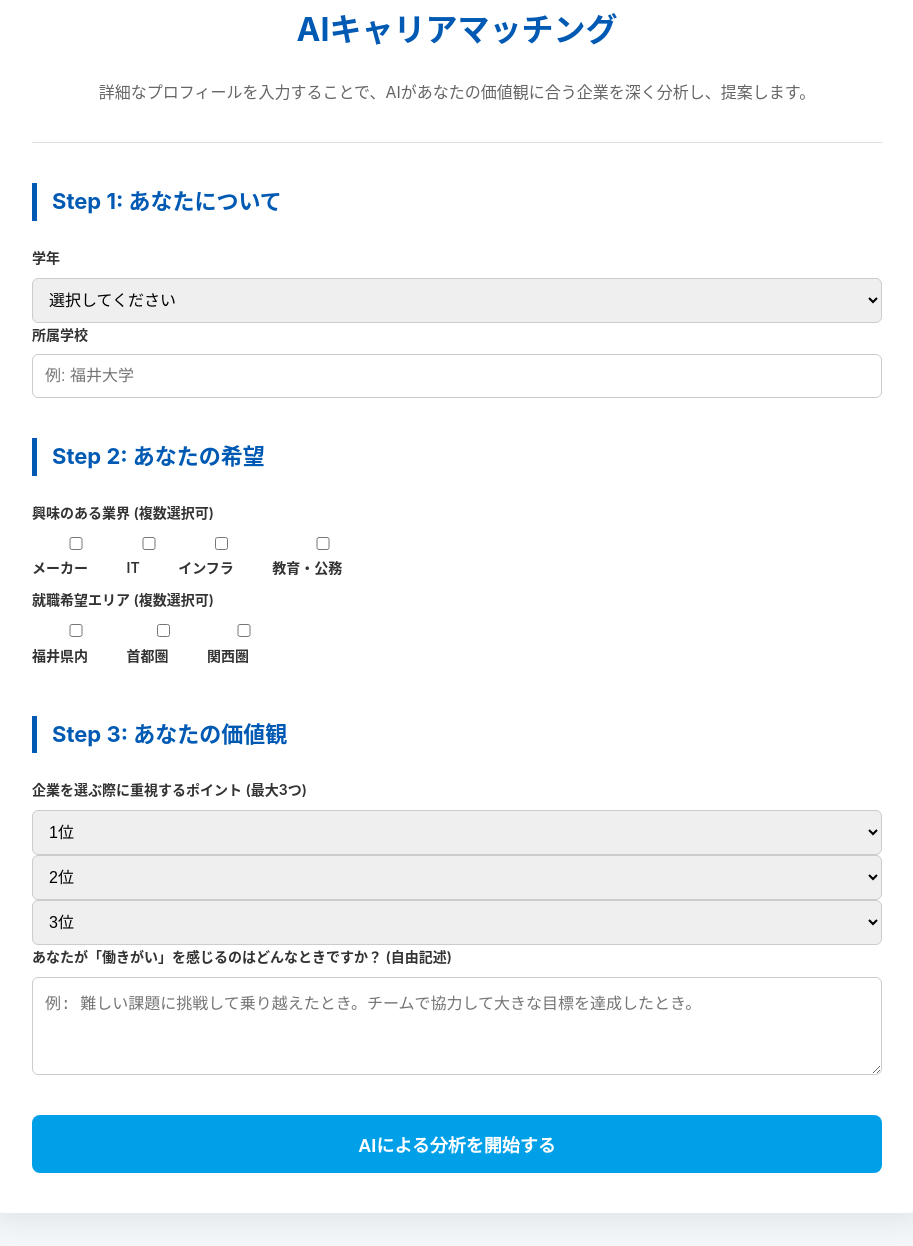
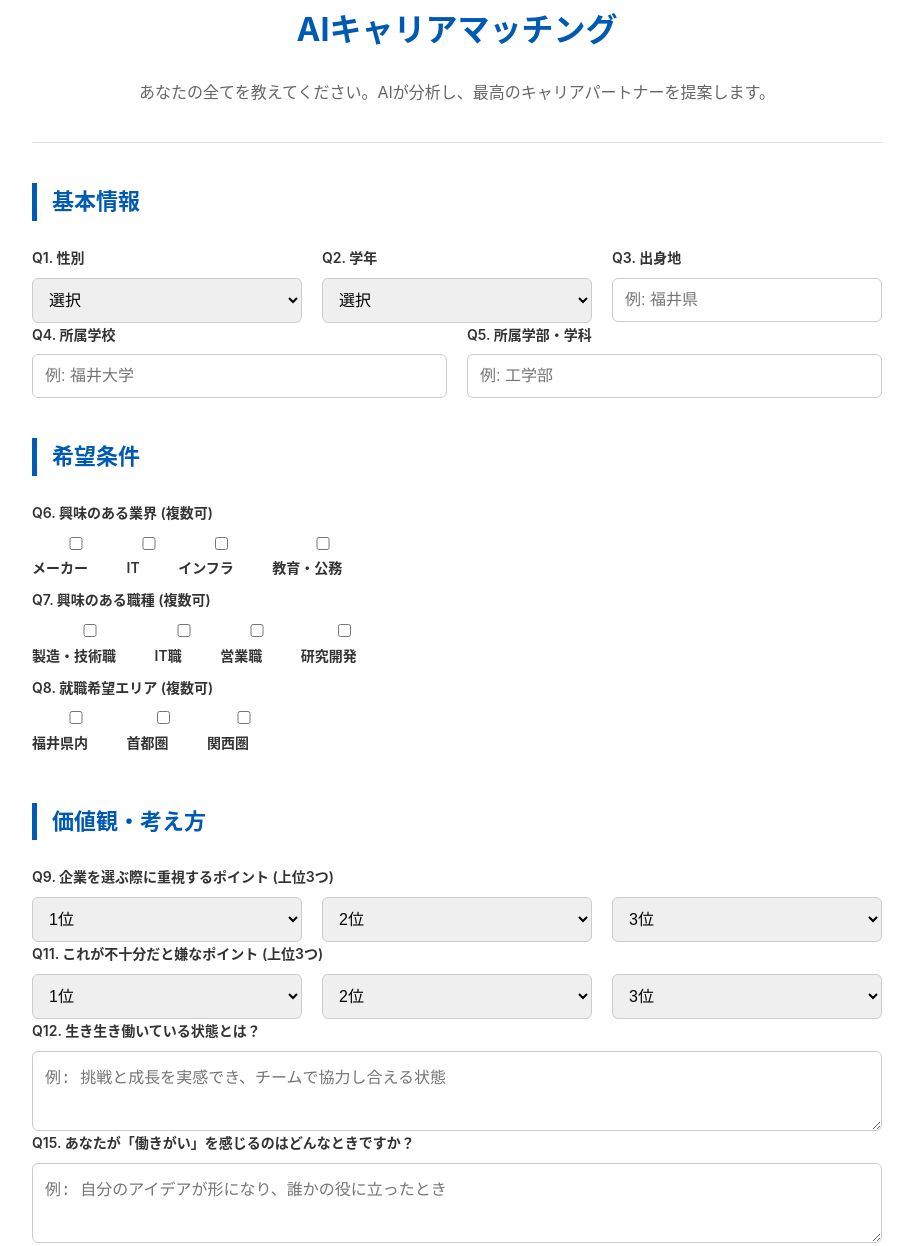
Before and after one commit to NSDKIT/matching_company, a plain HTML site: page index.html in a window 1280 px wide. Shown: the part 78-1324 px from the top of the page, without its empty margins (183-1096 px from the left). Drawn offline with Linux system fonts and the light colour scheme.

Commit message:
Update index.html

```diff
--- a/index.html
+++ b/index.html
@@ -8,63 +8,49 @@
 </head>
 <body>
     <div class="container">
-        <div class="header">
+        <header class="header">
             <h1>AIキャリアマッチング</h1>
-            <p>詳細なプロフィールを入力することで、AIがあなたの価値観に合う企業を深く分析し、提案します。</p>
-        </div>
+            <p>あなたの全てを教えてください。AIが分析し、最高のキャリアパートナーを提案します。</p>
+        </header>
 
         <form id="profile-form">
             <!-- 基本情報 -->
-            <div class="form-section">
-                <h2>Step 1: あなたについて</h2>
-                <div class="form-grid">
-                    <div class="form-group">
-                        <label for="q2-grade">学年</label>
-                        <select id="q2-grade" required><option value="">選択してください</option><option>大学3年</option><option>大学4年</option><option>大学院生</option><option>高専4年</option></select>
-                    </div>
-                    <div class="form-group">
-                        <label for="q4-school">所属学校</label>
-                        <input type="text" id="q4-school" placeholder="例: 福井大学" required>
-                    </div>
+            <section class="form-section">
+                <h2>基本情報</h2>
+                <div class="form-grid-3">
+                    <div class="form-group"><label for="q1-gender">Q1. 性別</label><select id="q1-gender" required><option value="">選択</option><option>男性</option><option>女性</option><option>その他</option></select></div>
+                    <div class="form-group"><label for="q2-grade">Q2. 学年</label><select id="q2-grade" required><option value="">選択</option><option>大学3年</option><option>大学4年</option><option>大学院生</option><option>高専4年</option></select></div>
+                    <div class="form-group"><label for="q3-hometown">Q3. 出身地</label><input type="text" id="q3-hometown" placeholder="例: 福井県" required></div>
                 </div>
-            </div>
+                <div class="form-grid-2">
+                    <div class="form-group"><label for="q4-school">Q4. 所属学校</label><input type="text" id="q4-school" placeholder="例: 福井大学" required></div>
+                    <div class="form-group"><label for="q5-faculty">Q5. 所属学部・学科</label><input type="text" id="q5-faculty" placeholder="例: 工学部" required></div>
+                </div>
+            </section>
 
             <!-- 希望条件 -->
-            <div class="form-section">
-                <h2>Step 2: あなたの希望</h2>
-                <div class="form-group">
-                    <label>興味のある業界 (複数選択可)</label>
-                    <div class="checkbox-group">
-                        <label><input type="checkbox" name="q6-industry" value="メーカー（製造業）"> メーカー</label>
-                        <label><input type="checkbox" name="q6-industry" value="IT・インターネット"> IT</label>
-                        <label><input type="checkbox" name="q6-industry" value="エネルギー・インフラ"> インフラ</label>
-                        <label><input type="checkbox" name="q6-industry" value="教育・公務"> 教育・公務</label>
-                    </div>
-                </div>
-                <div class="form-group">
-                    <label>就職希望エリア (複数選択可)</label>
-                    <div class="checkbox-group">
-                        <label><input type="checkbox" name="q8-area" value="福井県内"> 福井県内</label>
-                        <label><input type="checkbox" name="q8-area" value="首都圏"> 首都圏</label>
-                        <label><input type="checkbox" name="q8-area" value="関西圏"> 関西圏</label>
-                    </div>
-                </div>
-            </div>
+            <section class="form-section">
+                <h2>希望条件</h2>
+                <div class="form-group"><label>Q6. 興味のある業界 (複数可)</label><div class="checkbox-group"><label><input type="checkbox" name="q6-industry" value="メーカー"> メーカー</label><label><input type="checkbox" name="q6-industry" value="IT"> IT</label><label><input type="checkbox" name="q6-industry" value="インフラ"> インフラ</label><label><input type="checkbox" name="q6-industry" value="教育・公務"> 教育・公務</label></div></div>
+                <div class="form-group"><label>Q7. 興味のある職種 (複数可)</label><div class="checkbox-group"><label><input type="checkbox" name="q7-job" value="製造・技術職"> 製造・技術職</label><label><input type="checkbox" name="q7-job" value="IT・クリエイティブ職"> IT職</label><label><input type="checkbox" name="q7-job" value="営業・販売職"> 営業職</label><label><input type="checkbox" name="q7-job" value="研究開発"> 研究開発</label></div></div>
+                <div class="form-group"><label>Q8. 就職希望エリア (複数可)</label><div class="checkbox-group"><label><input type="checkbox" name="q8-area" value="福井県内"> 福井県内</label><label><input type="checkbox" name="q8-area" value="首都圏"> 首都圏</label><label><input type="checkbox" name="q8-area" value="関西圏"> 関西圏</label></div></div>
+            </section>
 
             <!-- 価値観 -->
-            <div class="form-section">
-                <h2>Step 3: あなたの価値観</h2>
-                <div class="form-group">
-                    <label for="q9-priority1">企業を選ぶ際に重視するポイント (最大3つ)</label>
-                    <select id="q9-priority1"><option value="">1位</option><option>成長できる環境</option><option>職場の雰囲気・人間関係</option><option>ワークライフバランス</option><option>福利厚生</option></select>
-                    <select id="q9-priority2"><option value="">2位</option><option>成長できる環境</option><option>職場の雰囲気・人間関係</option><option>ワークライフバランス</option><option>福利厚生</option></select>
-                    <select id="q9-priority3"><option value="">3位</option><option>成長できる環境</option><option>職場の雰囲気・人間関係</option><option>ワークライフバランス</option><option>福利厚生</option></select>
-                </div>
-                <div class="form-group">
-                    <label for="q15-motivation">あなたが「働きがい」を感じるのはどんなときですか？ (自由記述)</label>
-                    <textarea id="q15-motivation" rows="4" placeholder="例: 難しい課題に挑戦して乗り越えたとき。チームで協力して大きな目標を達成したとき。" required></textarea>
-                </div>
-            </div>
+            <section class="form-section">
+                <h2>価値観・考え方</h2>
+                <div class="form-group"><label>Q9. 企業を選ぶ際に重視するポイント (上位3つ)</label><div class="form-grid-3"><select id="q9-1"><option value="">1位</option><option>成長できる環境</option><option>職場の雰囲気</option><option>ワークライフバランス</option><option>福利厚生</option><option>給与</option></select><select id="q9-2"><option value="">2位</option><option>成長できる環境</option><option>職場の雰囲気</option><option>ワークライフバランス</option><option>福利厚生</option><option>給与</option></select><select id="q9-3"><option value="">3位</option><option>成長できる環境</option><option>職場の雰囲気</option><option>ワークライフバランス</option><option>福利厚生</option><option>給与</option></select></div></div>
+                <div class="form-group"><label>Q11. これが不十分だと嫌なポイント (上位3つ)</label><div class="form-grid-3"><select id="q11-1"><option value="">1位</option><option>成長できる環境</option><option>職場の雰囲気</option><option>ワークライフバランス</option><option>福利厚生</option><option>給与</option></select><select id="q11-2"><option value="">2位</option><option>成長できる環境</option><option>職場の雰囲気</option><option>ワークライフバランス</option><option>福利厚生</option><option>給与</option></select><select id="q11-3"><option value="">3位</option><option>成長できる環境</option><option>職場の雰囲気</option><option>ワークライフバランス</option><option>福利厚生</option><option>給与</option></select></div></div>
+                <div class="form-group"><label for="q12-work-style">Q12. 生き生き働いている状態とは？</label><textarea id="q12-work-style" rows="3" placeholder="例: 挑戦と成長を実感でき、チームで協力し合える状態"></textarea></div>
+                <div class="form-group"><label for="q15-motivation">Q15. あなたが「働きがい」を感じるのはどんなときですか？</label><textarea id="q15-motivation" rows="3" placeholder="例: 自分のアイデアが形になり、誰かの役に立ったとき" required></textarea></div>
+            </section>
+
+            <!-- 就職活動について -->
+            <section class="form-section">
+                <h2>就職活動について</h2>
+                <div class="form-group"><label for="q14-contents">Q14. 企業のHPやSNSで知りたい内容は？</label><textarea id="q14-contents" rows="3" placeholder="例: 実際の社員の一日のスケジュールや、キャリアパスの実例"></textarea></div>
+                <div class="form-group"><label for="q23-request">Q23. 説明会や選考で「もっとこうしてほしい」点は？</label><textarea id="q23-request" rows="3" placeholder="例: 良い点だけでなく、大変な点や課題も正直に話してほしい"></textarea></div>
+            </section>
 
             <button type="submit" class="submit-button">AIによる分析を開始する</button>
         </form>
```
